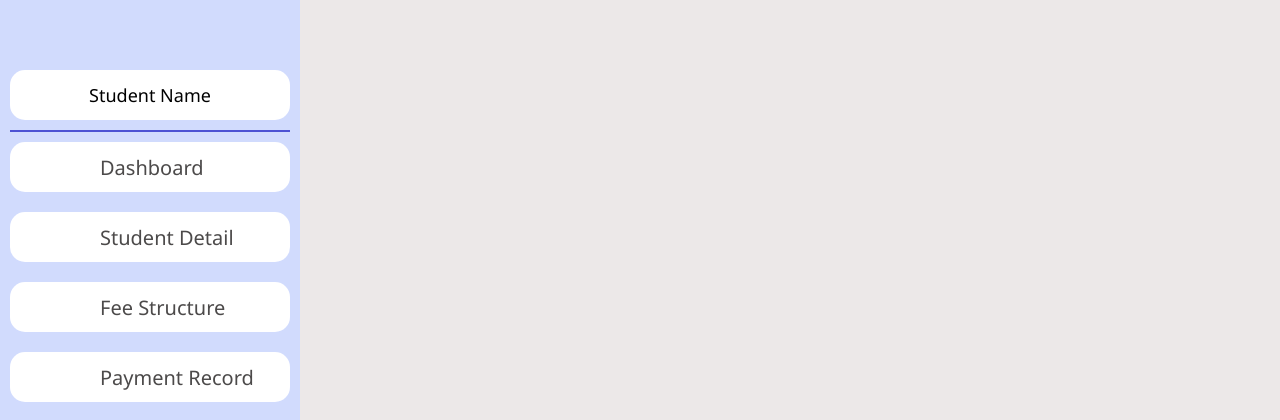
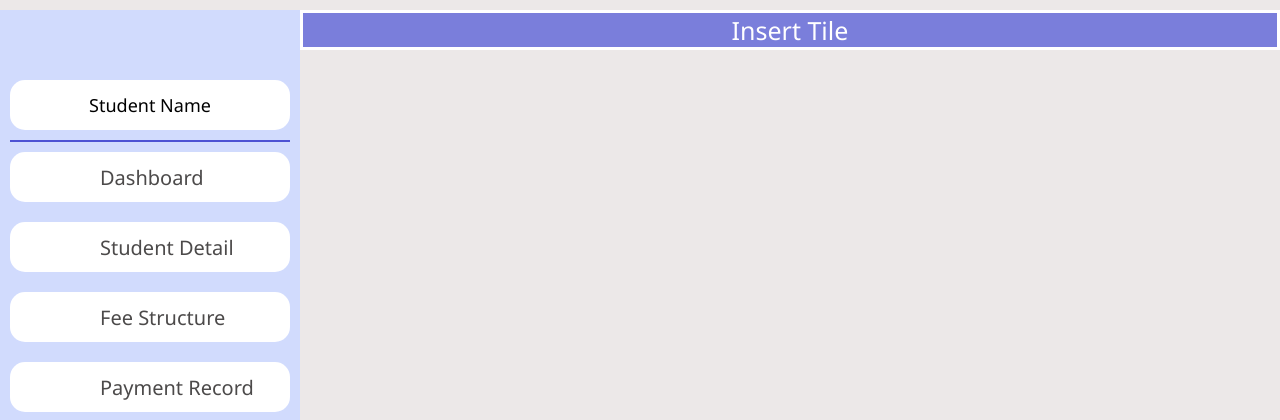
Before and after one commit to takenbytoofy/Fee-Management-System, a PHP site: page /Layouts/nav.php in a window 1280 px wide. Shown: the top 420 px of the page. Run offline with PHP 8.4, Linux system fonts and the light colour scheme.

Commit message:
Editing nav code section

```diff
--- a/Layouts/nav.php
+++ b/Layouts/nav.php
@@ -40,6 +40,10 @@
                     </a><br>
             </nav>
         </div>
+
+        <div id="page-title"> Insert Tile
+
+        </div>
     </body>
     <style>
 
@@ -53,12 +57,26 @@
     font-family:'Segoe UI', Tahoma, Geneva, Verdana, sans-serif;
 
 }
+
 .container{
     display: flex;
     height: 100vh;
     float: left;
     width: 300px;
 
+}
+
+#page-title{
+    margin-top: 10px;
+    background-color: #7a7edb;
+    font-size: 25px;
+    display: flex;
+    justify-content: center;
+    align-items: center;
+    color: white;
+    border-style: solid;
+    border-width: 3px;
+    border-color: white;
 }
 
 .user-name{
```
